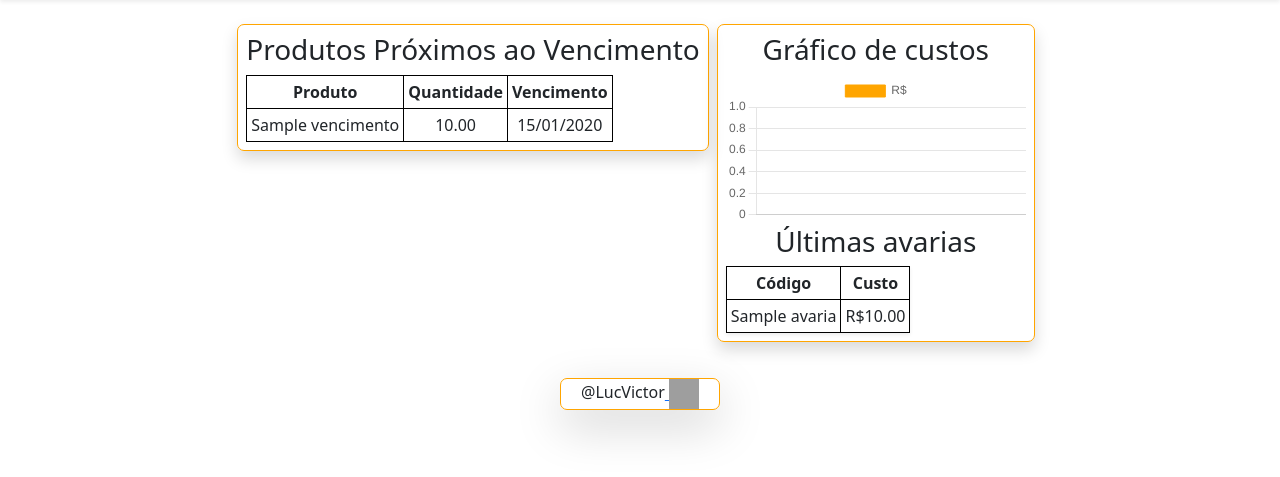
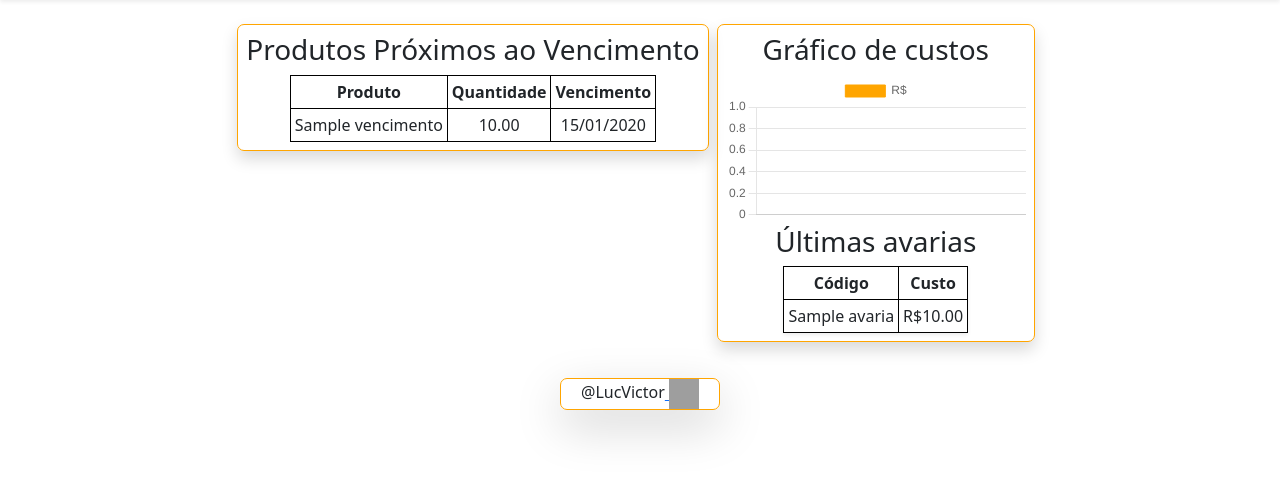
Before and after one commit to LucVictor/caicolojas, a Flask app: page / in a window 1280 px wide. Shown: the part 71-548 px from the top of the page. Run offline with Flask 3, Linux system fonts and the light colour scheme; tables that the repository leaves empty hold one stand-in row (values such as "Sample post"); some libraries are stand-ins or nearby versions; grey boxes are pictures that could not be loaded.

Commit message:
update de layout

```diff
--- a/app/templates/index.html
+++ b/app/templates/index.html
@@ -6,7 +6,7 @@
 
     <div>
     <h3>Produtos Próximos ao Vencimento</h3>
-    <table class="table-bordered table-sm text-center align-middle border-black">
+    <table class=" m-auto table-bordered table-sm text-center align-middle border-black">
         <tr>
             <th>Produto</th>
             <th>Quantidade</th>
@@ -27,7 +27,7 @@
 <h3>Gráfico de custos</h3>
 <canvas id="myChart2"></canvas>
     <h3>Últimas avarias</h3>
-    <table class="table-bordered shadow-sm table-sm text-center align-middle border-black">
+    <table class=" m-auto table-bordered shadow-sm table-sm text-center align-middle border-black">
         <tr>
             <th>Código</th>
             <th>Custo</th>
```
